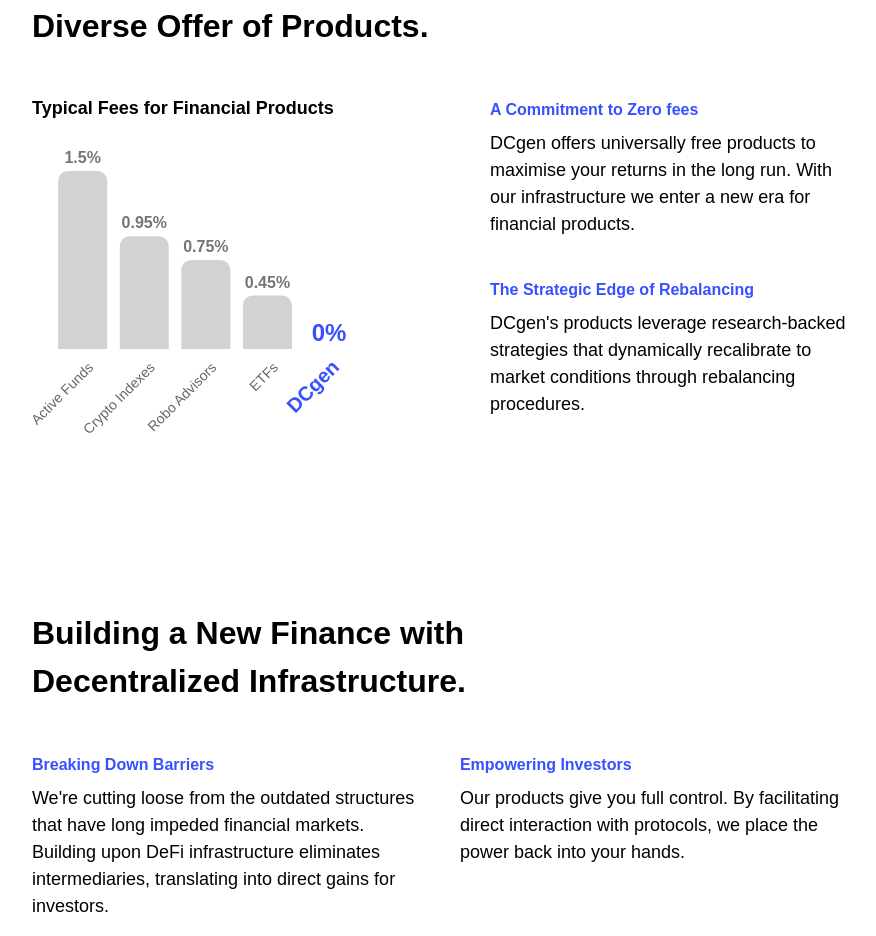
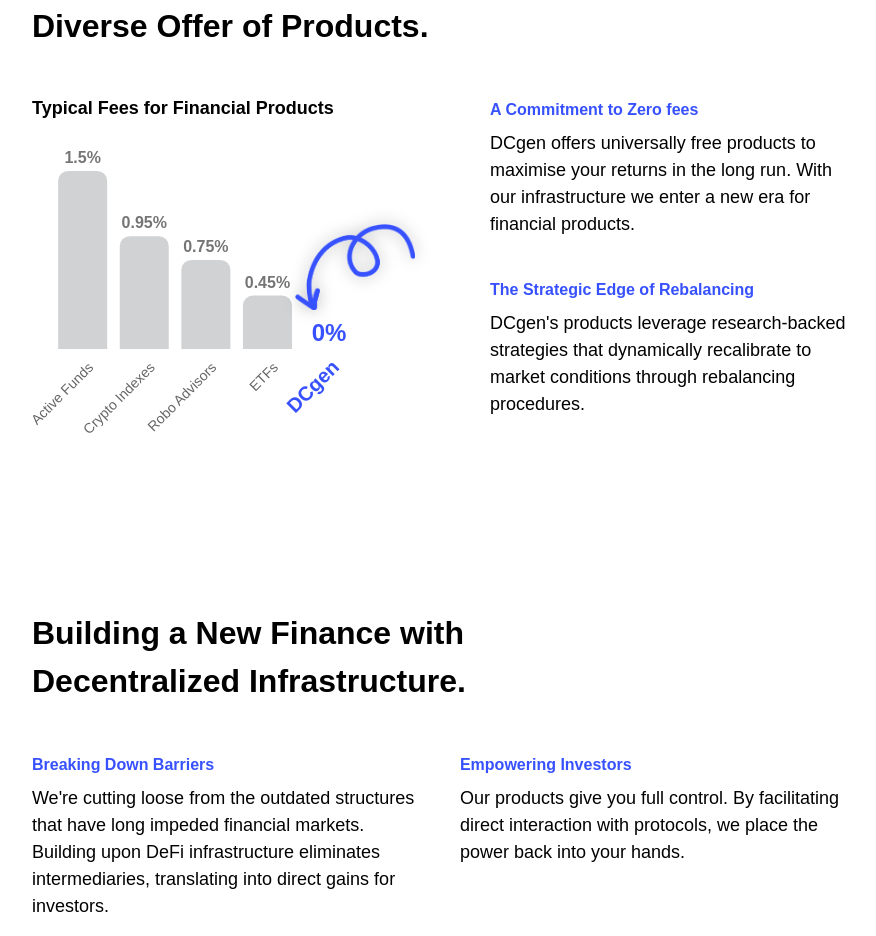
Before and after one commit to 0xYelshayeb/dcgen-frontend, a React (Create React App) app: page / in a window 1280 px wide. Shown: the part 1720-2656 px from the top of the page, without its empty margins (200-1076 px from the left). Built offline with nearby package versions, Linux system fonts and the light colour scheme.

Commit message:
handdrawn arrow with animation

```diff
--- a/src/components/Returns.js
+++ b/src/components/Returns.js
@@ -1,11 +1,12 @@
 import React from 'react';
-import { VStack, Heading, Text, Grid, GridItem, useBreakpointValue } from '@chakra-ui/react';
+import { VStack, Heading, Text, Grid, GridItem, Box, useBreakpointValue } from '@chakra-ui/react';
 import { colors } from '../styles/theme';
 import { motion } from 'framer-motion';
 import { BarChart, Bar, XAxis, YAxis, ResponsiveContainer, LabelList } from 'recharts';
-// import arrowHanddrawn from '../icons/arrow_handdrawn.png';
+import arrowHanddrawn from '../icons/arrow_handdrawn.png';
 
 const MotionVStack = motion(VStack);
+const MotionBox = motion(Box);
 
 const data = [
     { name: 'Active Funds', Fees: 1.5 },
@@ -35,6 +36,20 @@
     );
 };
 
+const glowAnimation = {
+    initial: {
+        filter: "drop-shadow(0 0 8px rgba(0,0,0,0.3))"  // Subtle shadow for a glowing effect
+    },
+    hover: {
+        rotate: [0, 5, -5, 0],  // Rotate slightly on hover
+        transition: {
+            duration: 0.5,  // Half-second rotation
+            yoyo: Infinity,  // Goes back and forth
+        }
+    }
+};
+
+
 const Returns = () => {
     const gap = useBreakpointValue({ base: 5, md: 10, lg: 100 });
 
@@ -54,6 +69,7 @@
                     <Heading fontSize="lg" mb={5}>
                         Typical Fees for Financial Products
                     </Heading>
+                    <div style={{ position: 'relative' }}>
                         <ResponsiveContainer width="100%" height={310}>
                             <BarChart
                                 data={data}
@@ -95,6 +111,18 @@
                                 </Bar>
                             </BarChart>
                         </ResponsiveContainer>
+                        <MotionBox
+                            position="absolute"
+                            right="-7%"
+                            bottom="45%"
+                            zIndex={2}
+                            variants={glowAnimation}
+                            initial="initial"
+                            whileHover="hover"
+                            >
+                                <img src={arrowHanddrawn} alt="Arrow pointing at DCgen" style={{ width: '120px', height: 'auto' }} />
+                        </MotionBox>
+                    </div>
                 </GridItem>
                 <GridItem>
                     <MotionVStack align="left" spacing={10} initial="hidden" width="100%">
@@ -113,11 +141,6 @@
                     </MotionVStack>
                 </GridItem>
             </Grid>
-{/*
-            <Box position="absolute" right={["51%", "51%", "51%"]} bottom={["54.5%", "54.5%", "54.5%"]} zIndex={2}>
-                <img src={arrowHanddrawn} alt="Arrow pointing at DCgen" style={{ width: '120px', height: 'auto' }} />
-            </Box>
-*/}
         </VStack>
     );
 };
```
Lines whose indentation alone changed are shown as unchanged.
